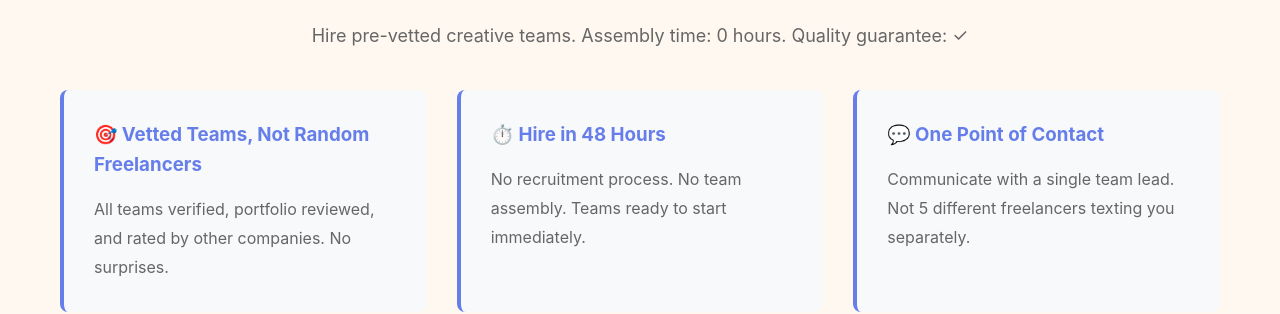
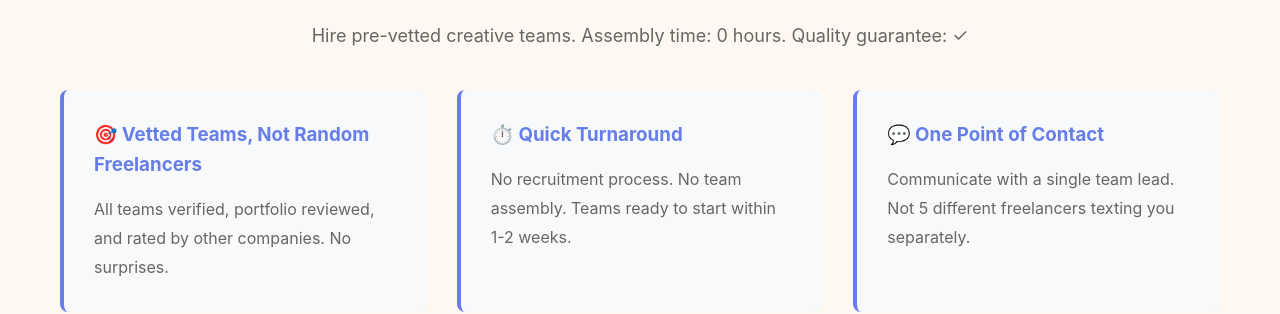
Before and after one commit to RuffySama09/grouphire-landing, a plain HTML site: page index.html in a window 1280 px wide. Shown: the part 1520-1834 px from the top of the page. Drawn offline with Linux system fonts and the light colour scheme.

Commit message:
Update index.html

```diff
--- a/index.html
+++ b/index.html
@@ -396,10 +396,11 @@
                     <p>All teams verified, portfolio reviewed, and rated by other companies. No surprises.</p>
                 </div>
 
-                <div class="feature">
-                    <h3>⏱️ Hire in 48 Hours</h3>
-                    <p>No recruitment process. No team assembly. Teams ready to start immediately.</p>
+                                <div class="feature">
+                    <h3>⏱️ Quick Turnaround</h3>
+                    <p>No recruitment process. No team assembly. Teams ready to start within 1-2 weeks.</p>
                 </div>
+
 
                 <div class="feature">
                     <h3>💬 One Point of Contact</h3>
```
